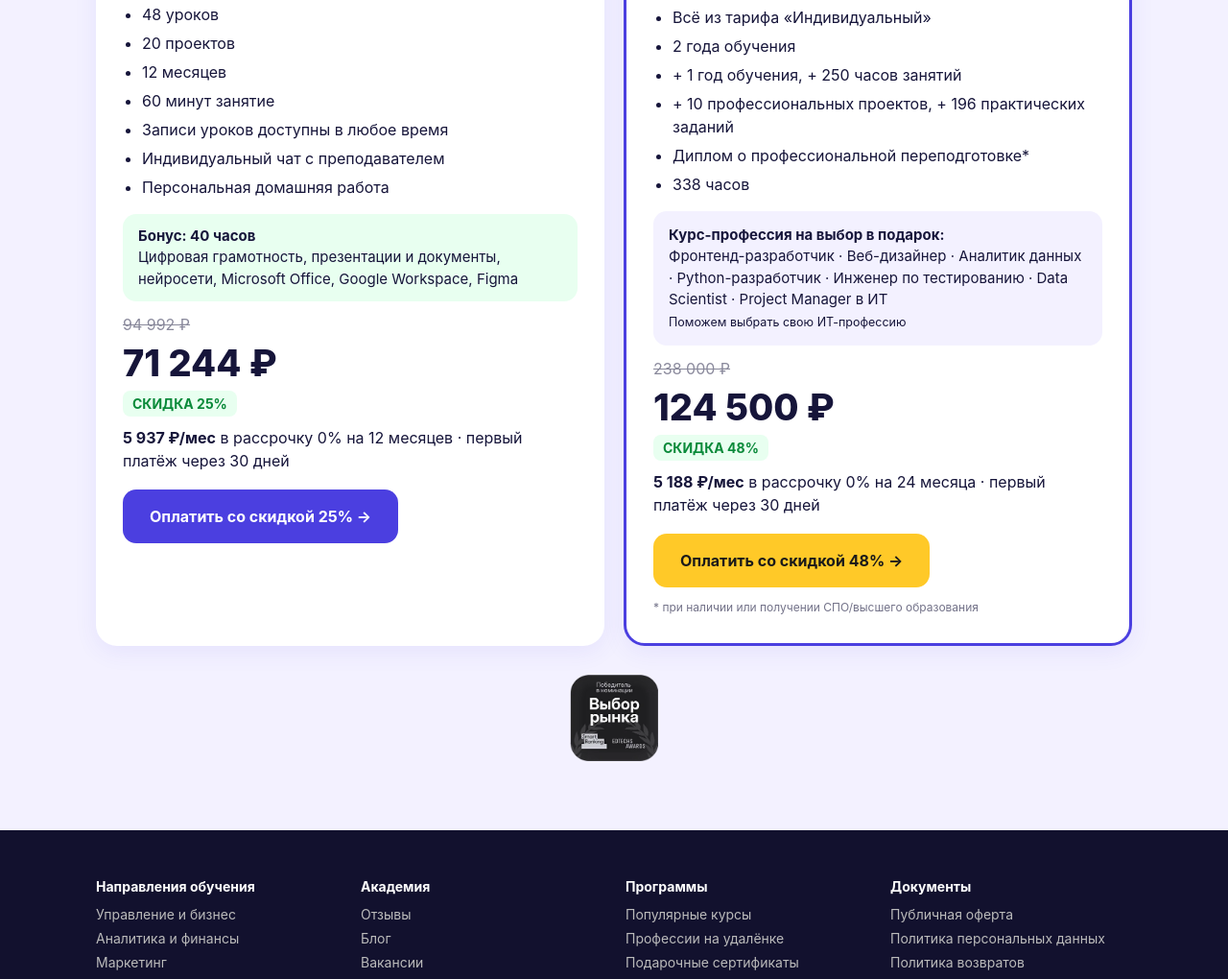
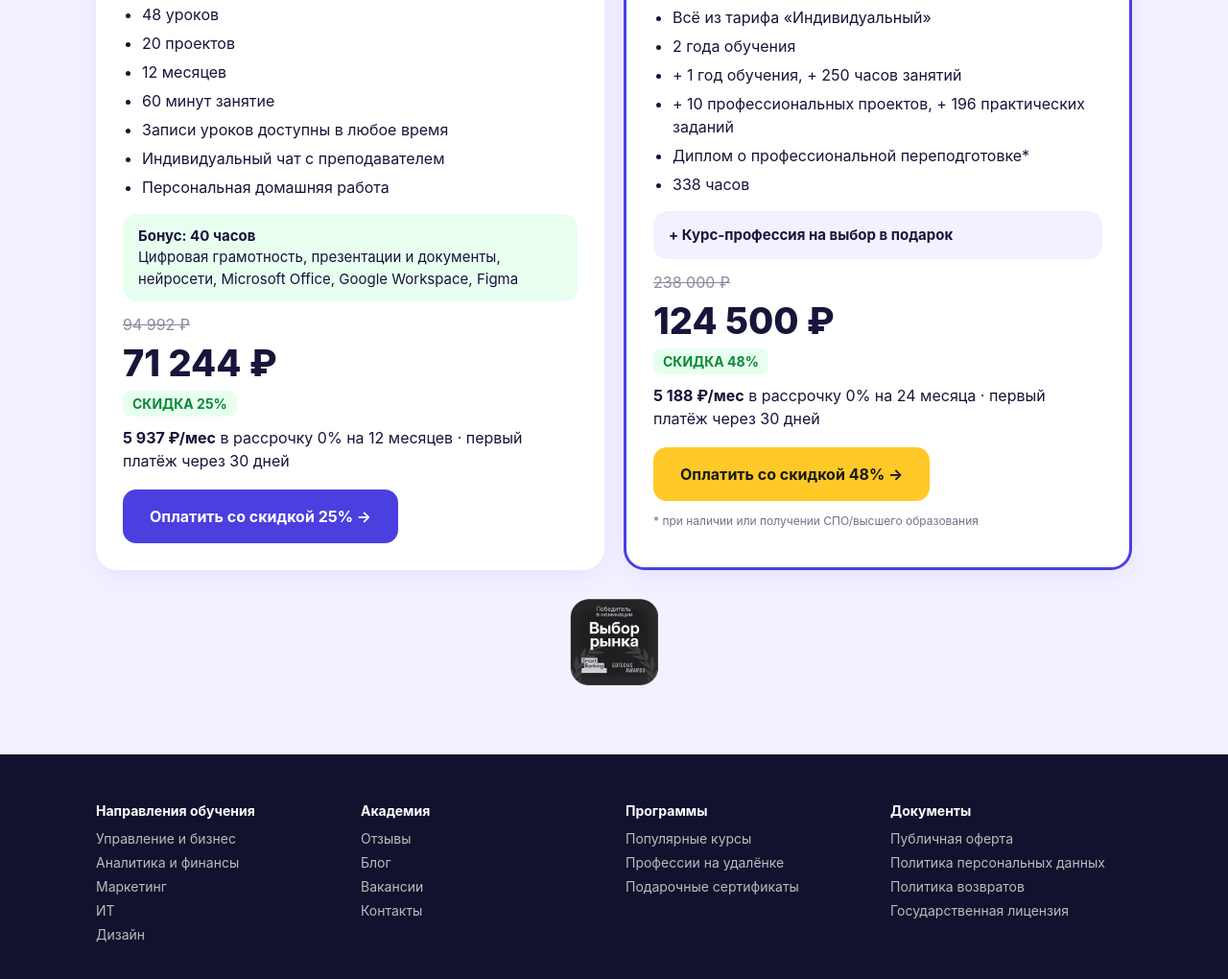
Before and after one commit to godoffear/eduson-kids-landing, a plain HTML site: page index.html in a window 1280 px wide. Shown: the part 3794-4814 px from the top of the page at 96% size. Drawn offline with Linux system fonts and the light colour scheme.

Commit message:
Gift course in spoiler

```diff
--- a/index.html
+++ b/index.html
@@ -63,6 +63,7 @@ footer b{color:#fff;display:block;margin-bottom:8px}footer a{color:#bbb;text-dec
 .st p{margin-top:6px;font-size:14px;color:#555;line-height:1.35}
 .collage{width:100%;display:block}
 @media(max-width:800px){.howbox{padding:28px 18px}.howgrid{grid-template-columns:1fr}}
+details.gift summary{cursor:pointer;font-weight:700;list-style:none}details.gift summary::-webkit-details-marker{display:none}details.gift[open] summary{color:var(--p)}
 </style></head><body>
 
 <header class="hero"><div class="w">
@@ -146,7 +147,7 @@ footer b{color:#fff;display:block;margin-bottom:8px}footer a{color:#bbb;text-dec
    <a class="btn b" href="#">Оплатить со скидкой 25% →</a></div>
   <div class="card price pop"><span class="tag">Самый популярный</span><h3>Индивидуальный PRO</h3>
    <ul><li>Всё из тарифа «Индивидуальный»</li><li>2 года обучения</li><li>+ 1 год обучения, + 250 часов занятий</li><li>+ 10 профессиональных проектов, + 196 практических заданий</li><li>Диплом о профессиональной переподготовке*</li><li>338 часов</li></ul>
-   <div class="gift"><b>Курс-профессия на выбор в подарок:</b><br>Фронтенд-разработчик · Веб-дизайнер · Аналитик данных · Python-разработчик · Инженер по тестированию · Data Scientist · Project Manager в ИТ<br><small>Поможем выбрать свою ИТ-профессию</small></div>
+   <details class="gift"><summary>+ Курс-профессия на выбор в подарок</summary><p style="margin-top:10px">Фронтенд-разработчик · Веб-дизайнер · Аналитик данных · Python-разработчик · Инженер по тестированию · Data Scientist · Project Manager в ИТ</p><p style="margin-top:8px"><small>Поможем выбрать свою ИТ-профессию</small></p></details>
    <div class="old">238 000 ₽</div><div class="new">124 500 ₽</div><span class="off">СКИДКА 48%</span>
    <p style="margin:10px 0 18px"><b>5 188 ₽/мес</b> в рассрочку 0% на 24 месяца · первый платёж через 30 дней</p>
    <a class="btn" href="#">Оплатить со скидкой 48% →</a>
```
